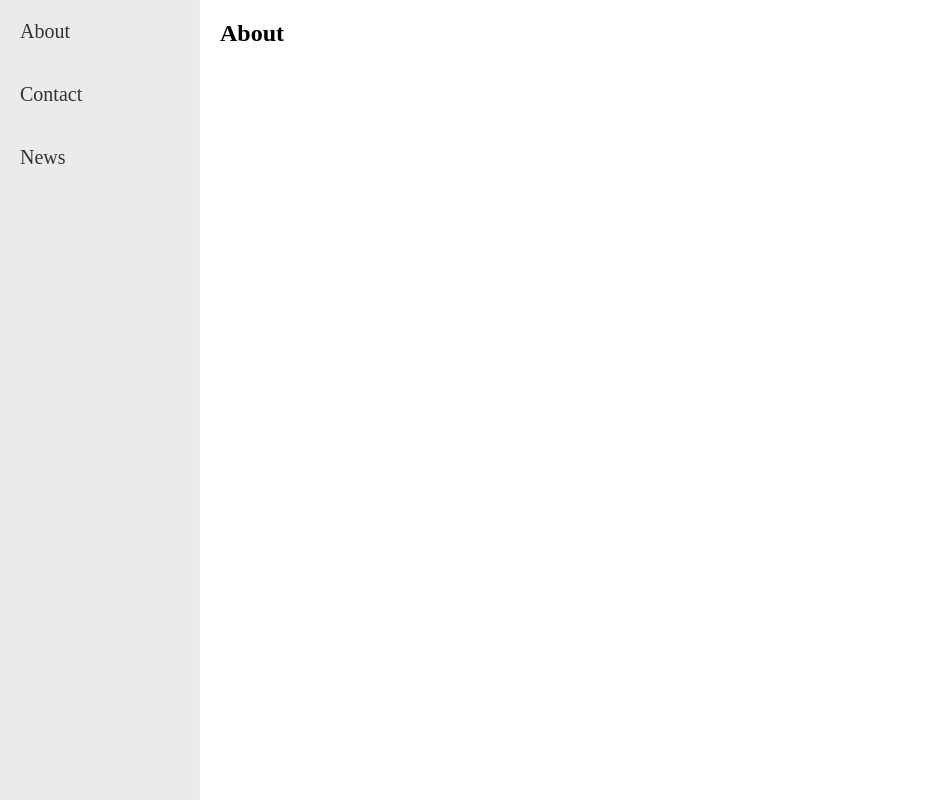
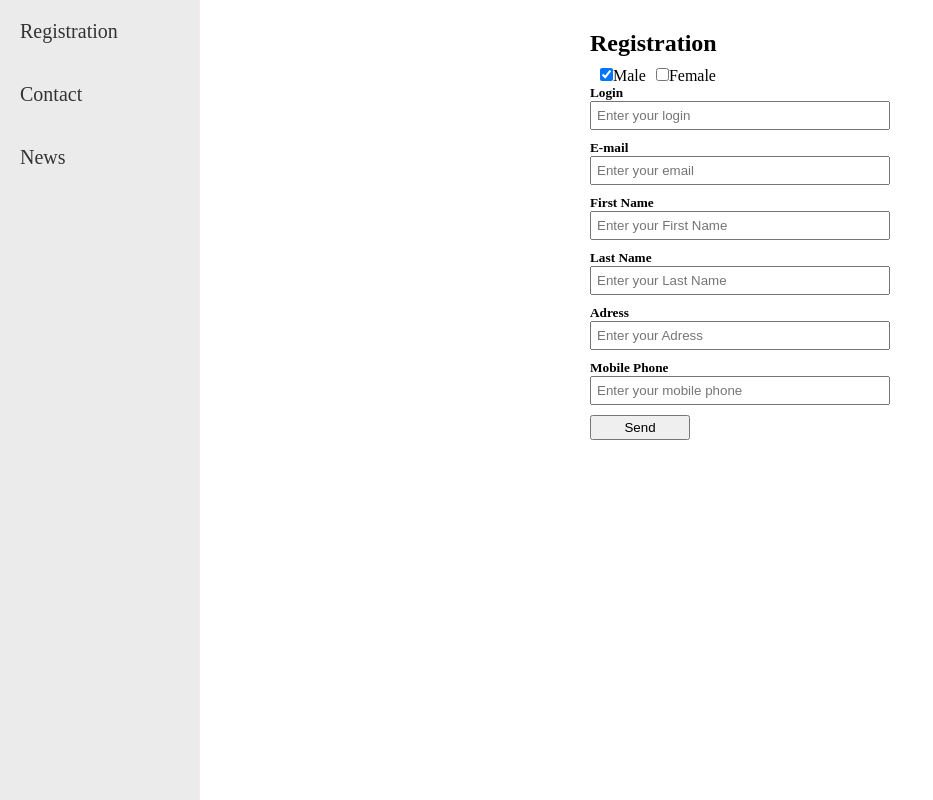
Before and after one commit to AlexandraGorsk/reacttask, a React (Create React App) app: page / in a window 1280 px wide. Shown: the whole page, without its empty margins (0-933 px from the left). Built offline with nearby package versions, Linux system fonts and the light colour scheme.

Commit message:
registration form

```diff
--- a/public/style.css
+++ b/public/style.css
@@ -6,4 +6,31 @@
 
 .content {
     padding: 20px;
+    margin: 0 auto;
 }
+
+.title {
+    margin: 10px auto;
+    align-items: center;
+}
+
+.registration {
+
+    display: flex;
+    flex-direction: column;
+}
+
+.input {
+    width: 300px;
+    padding: 5px;
+    margin-bottom: 10px;
+}
+
+.send {
+    width: 100px;
+    padding: 3px;
+}
+
+label {
+    margin-left: 10px;
+}
--- /dev/null
+++ b/src/components/Form/Form.js
@@ -0,0 +1,153 @@
+import React from 'react';
+import { useState } from 'react';
+
+function Form() {
+	const [checkedMale, setCheckedMale] = useState(true);
+	const [checkedFemale, setCheckedFemale] = useState(false);
+	const [login, SetLogin] = useState('');
+	const [email, SetEmail] = useState('');
+	const [firstName, SetFirtName] = useState('');
+	const [lastName, SetLastName] = useState('');
+	const [adress, SetAdress] = useState('');
+	const [mobilePhone, SetModilePhone] = useState('');
+	const handleCheckedMale = () => {
+		setCheckedMale(!checkedMale);
+		setCheckedFemale(!checkedFemale);
+	};
+	const handleCheckedFemale = () => {
+		setCheckedFemale(!checkedFemale);
+		setCheckedMale(!checkedMale);
+	};
+	const loginHandler = (e) => {
+		SetLogin(e.target.value);
+	};
+	const emailHandler = (e) => {
+		SetEmail(e.target.value); //можно добавить валидацию
+	};
+	const fNameHandler = (e) => {
+		SetFirtName(e.target.value);
+	};
+	const lNameHandler = (e) => {
+		SetLastName(e.target.value);
+	};
+	const adressHandler = (e) => {
+		SetAdress(e.target.value);
+	};
+	const mPhoneHandler = (e) => {
+		SetModilePhone(e.target.value);
+	};
+	const sendButton = (e) => {
+		e.preventDefault();
+		console.log(login);
+		console.log(email);
+		console.log(firstName);
+		console.log(lastName);
+		console.log(adress);
+		console.log(mobilePhone);
+		SetLogin('');
+		SetEmail('');
+		SetFirtName('');
+		SetLastName('');
+		SetAdress('');
+		SetModilePhone('');
+	};
+	const Checkbox = ({ label, value, onChange }) => {
+		return (
+			<label>
+				<input type='checkbox' checked={value} onChange={onChange} />
+				{label}
+			</label>
+		);
+	};
+	return (
+		<div className='registration'>
+			<form>
+				<div>
+					<Checkbox
+						label='Male'
+						value={checkedMale}
+						onChange={handleCheckedMale}
+					/>
+					<Checkbox
+						label='Female'
+						value={checkedFemale}
+						onChange={handleCheckedFemale}
+					/>
+				</div>
+				<div>
+					<h5>Login</h5>
+					<input
+						className='input'
+						value={login}
+						name='login'
+						type='text'
+						placeholder='Enter your login'
+						onChange={(e) => loginHandler(e)}
+					/>
+				</div>
+				<div>
+					<h5>E-mail</h5>
+					<input
+						className='input'
+						value={email}
+						name='email'
+						type='text'
+						placeholder='Enter your email'
+						onChange={(e) => emailHandler(e)}
+					/>
+				</div>
+				<div>
+					<h5>First Name</h5>
+					<input
+						className='input'
+						value={firstName}
+						name='firstName'
+						type='text'
+						placeholder='Enter your First Name'
+						onChange={(e) => fNameHandler(e)}
+					/>
+				</div>
+				<div>
+					<h5>Last Name</h5>
+					<input
+						className='input'
+						value={lastName}
+						name='lastName'
+						type='text'
+						placeholder='Enter your Last Name'
+						onChange={(e) => lNameHandler(e)}
+					/>
+				</div>
+				<div>
+					<h5>Adress</h5>
+					<input
+						className='input'
+						value={adress}
+						name='adress'
+						type='text'
+						placeholder='Enter your Adress'
+						onChange={(e) => adressHandler(e)}
+					/>
+				</div>
+				<div>
+					<h5>Mobile Phone</h5>
+					<input
+						className='input'
+						value={mobilePhone}
+						name='mobilePhone'
+						type='text'
+						placeholder='Enter your mobile phone'
+						onChange={(e) => mPhoneHandler(e)}
+					/>
+				</div>
+				<div>
+					<button className='send' onClick={sendButton}>
+						Send
+					</button>
+				</div>
+			</form>
+		</div>
+	);
+}
+
+export default Form;
--- a/src/components/Menu/MenuData.js
+++ b/src/components/Menu/MenuData.js
@@ -1,7 +1,7 @@
 import React from 'react';
 export const MenuData = [
 	{
-		title: 'About',
+		title: 'Registration',
 		path: '/',
 	},
 	{
--- a/src/pages/About.js
+++ /dev/null
@@ -1,11 +0,0 @@
-import React from 'react';
-
-function About() {
-	return (
-		<div className="content">
-			<h1>About</h1>
-		</div>
-	);
-}
-
-export default About;
--- /dev/null
+++ b/src/pages/Registration.js
@@ -0,0 +1,13 @@
+import React from 'react';
+import From from '../components/Form/Form'
+
+function Registration() {
+	return (
+		<div className="content">
+			<h1 className="title">Registration</h1>
+			<From/>
+		</div>
+	);
+}
+
+export default Registration;
--- a/src/router/AppRouter.js
+++ b/src/router/AppRouter.js
@@ -1,5 +1,5 @@
 import React from 'react';
-import About from '../pages/About';
+import Registration from '../pages/Registration';
 import Contact from '../pages/Contact';
 import News from '../pages/News';
 
@@ -8,7 +8,7 @@ import { Routes, Route } from 'react-router-dom';
 const AppRouter = () => {
 	return (
 		<Routes>
-			<Route path='/' element={<About />} />
+			<Route path='/' element={<Registration />} />
 			<Route path='contact' element={<Contact />} />
 			<Route path='news' element={<News />} />
 		</Routes>
```
